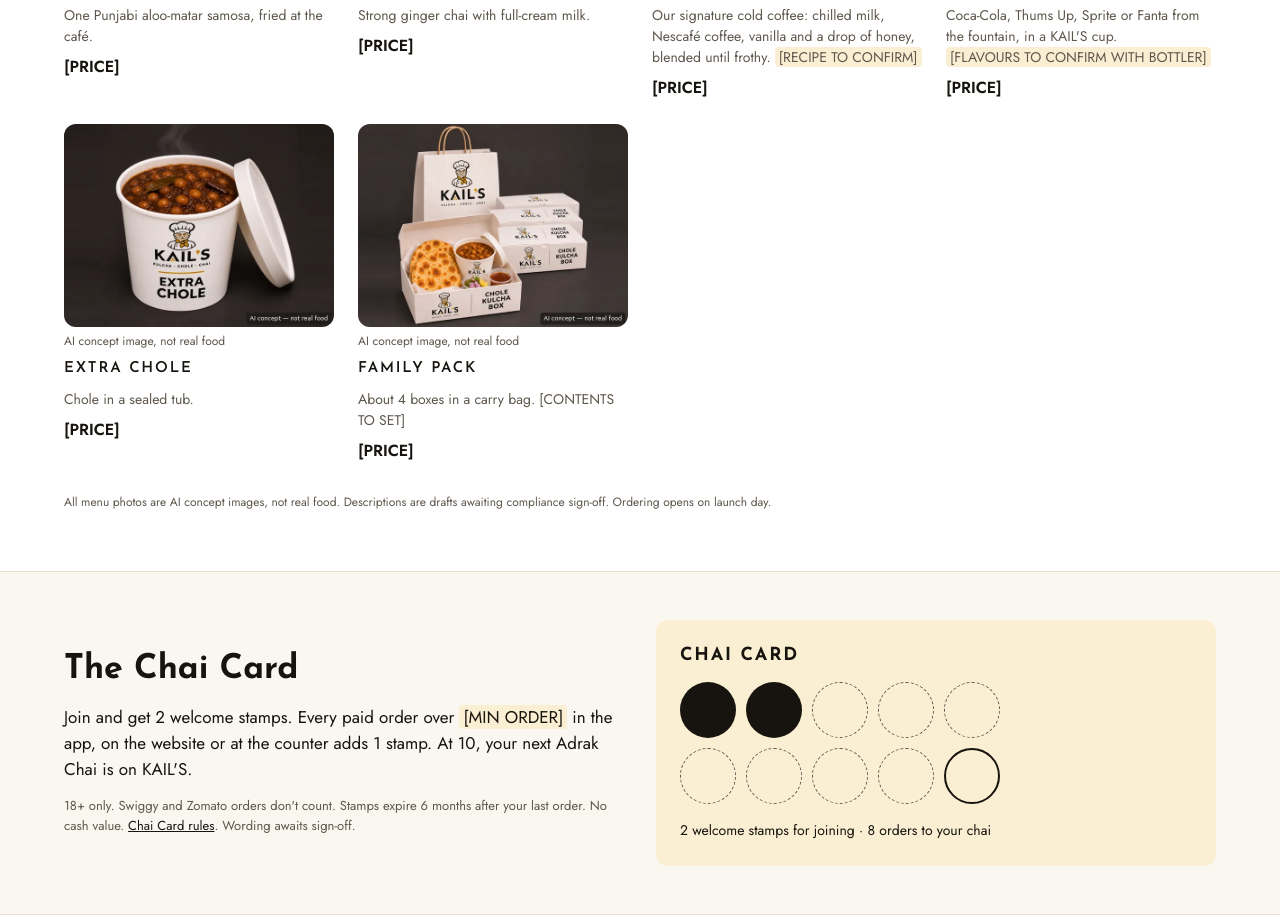
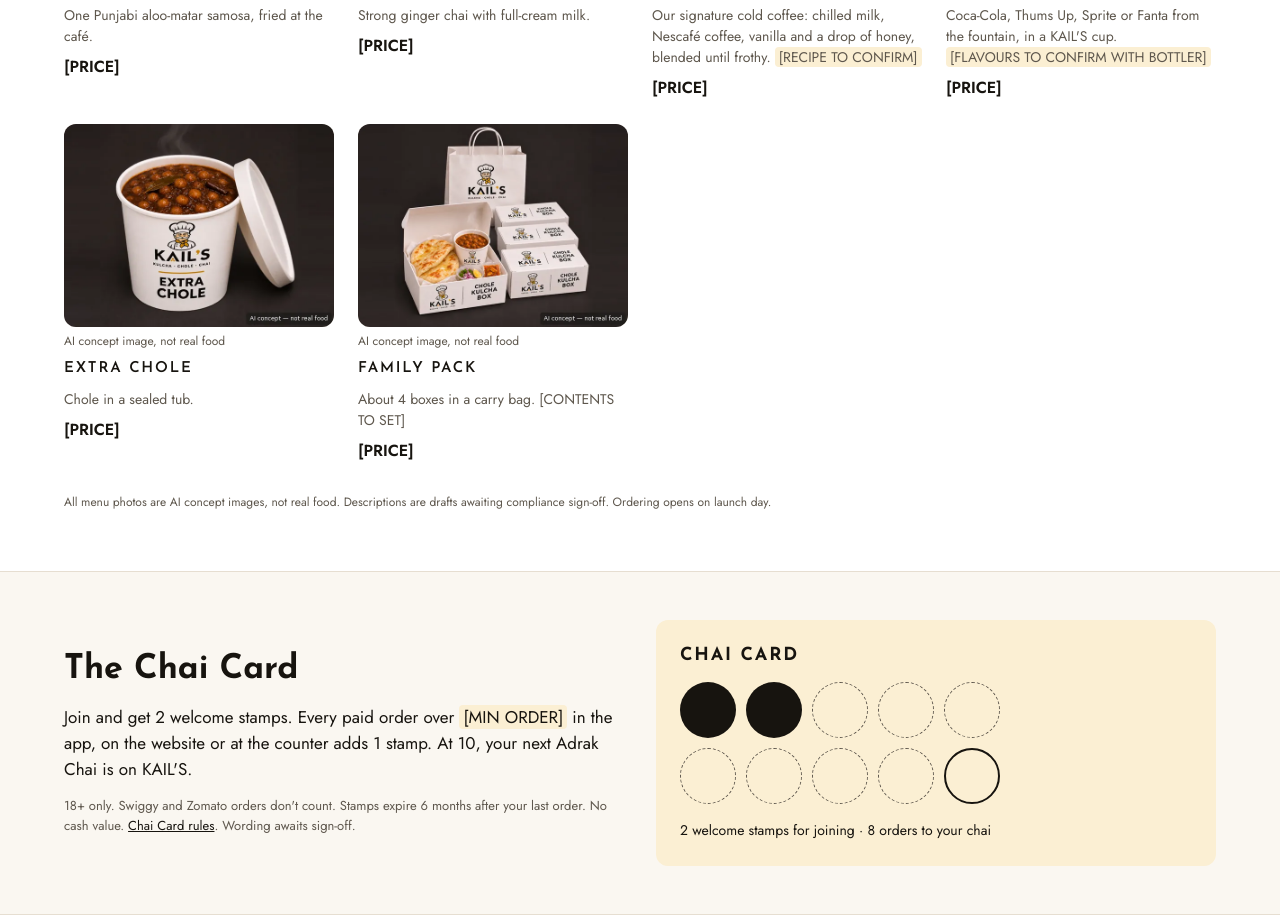
Before and after one commit to kails-app/kails-web, a plain HTML site: page docs/index.html in a window 1280 px wide. Shown: the part 1605-2526 px from the top of the page. Drawn offline with Linux system fonts and the light colour scheme.

Commit message:
Home page uses Family Pack v8 photo

```diff
--- a/docs/index.html
+++ b/docs/index.html
@@ -80,7 +80,7 @@
       <li class="item"><img src="img/cold-coffee-v1-600.webp" width="600" height="450" loading="lazy" alt="Cold Coffee in a KAIL'S cup (AI concept image)"><div class="ai-cap">AI concept image, not real food</div><div class="name">COLD COFFEE</div><div class="desc">Our signature cold coffee: chilled milk, Nescafé coffee, vanilla and a drop of honey, blended until frothy. <span class="ph">[RECIPE TO CONFIRM]</span></div><div class="price">[PRICE]</div></li>
       <li class="item"><img src="img/soft-drink-v1-600.webp" width="600" height="450" loading="lazy" alt="Fountain soft drink in a KAIL'S cup (AI concept image)"><div class="ai-cap">AI concept image, not real food</div><div class="name">SOFT DRINKS</div><div class="desc">Coca-Cola, Thums Up, Sprite or Fanta from the fountain, in a KAIL'S cup. <span class="ph">[FLAVOURS TO CONFIRM WITH BOTTLER]</span></div><div class="price">[PRICE]</div></li>
       <li class="item"><img src="img/extra-chole-v7-600.webp" width="600" height="450" loading="lazy" alt="Extra Chole (AI concept image)"><div class="ai-cap">AI concept image, not real food</div><div class="name">EXTRA CHOLE</div><div class="desc">Chole in a sealed tub.</div><div class="price">[PRICE]</div></li>
-      <li class="item"><img src="img/family-pack-v5-600.webp" width="600" height="450" loading="lazy" alt="Family Pack boxes and bag (AI concept image)"><div class="ai-cap">AI concept image, not real food</div><div class="name">FAMILY PACK</div><div class="desc">About 4 boxes in a carry bag. [CONTENTS TO SET]</div><div class="price">[PRICE]</div></li>
+      <li class="item"><img src="img/family-pack-v8-600.webp" width="600" height="450" loading="lazy" alt="Family Pack boxes and bag (AI concept image)"><div class="ai-cap">AI concept image, not real food</div><div class="name">FAMILY PACK</div><div class="desc">About 4 boxes in a carry bag. [CONTENTS TO SET]</div><div class="price">[PRICE]</div></li>
     </ul>
     <p class="ai-note">All menu photos are AI concept images, not real food. Descriptions are drafts awaiting compliance sign-off. Ordering opens on launch day.</p>
   </div>
```
